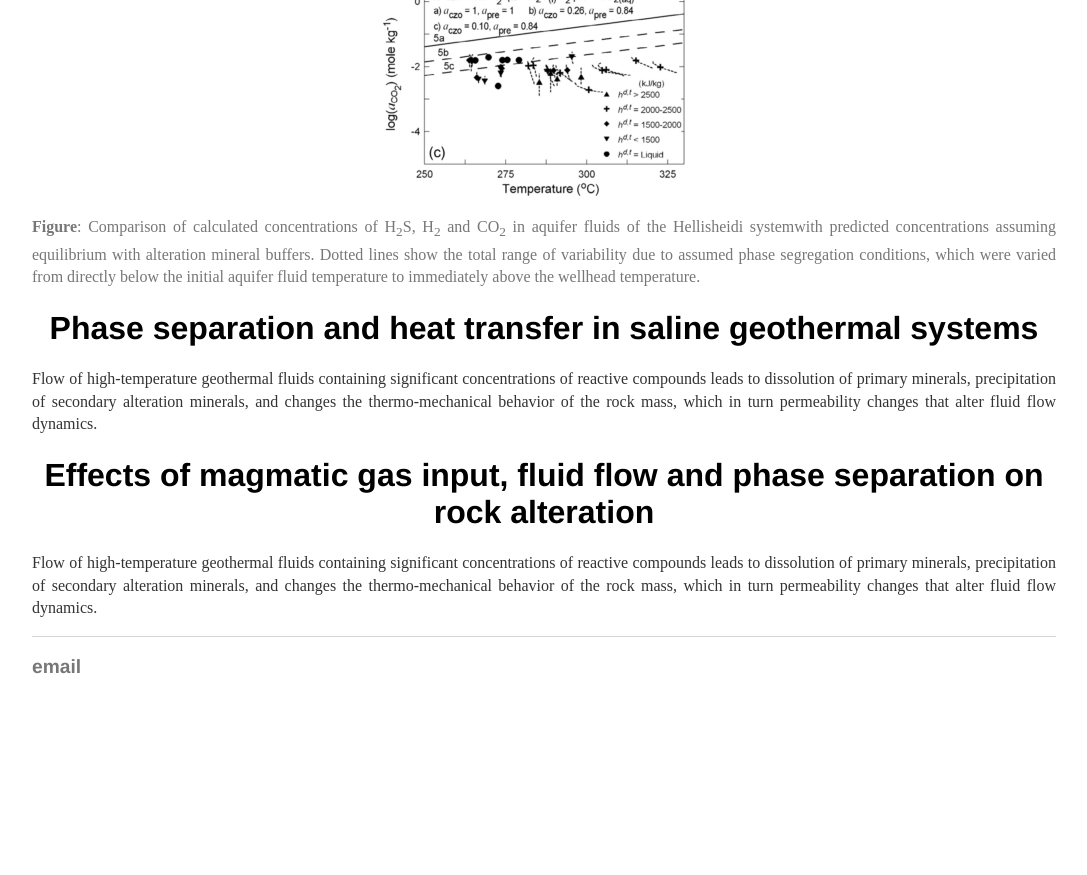
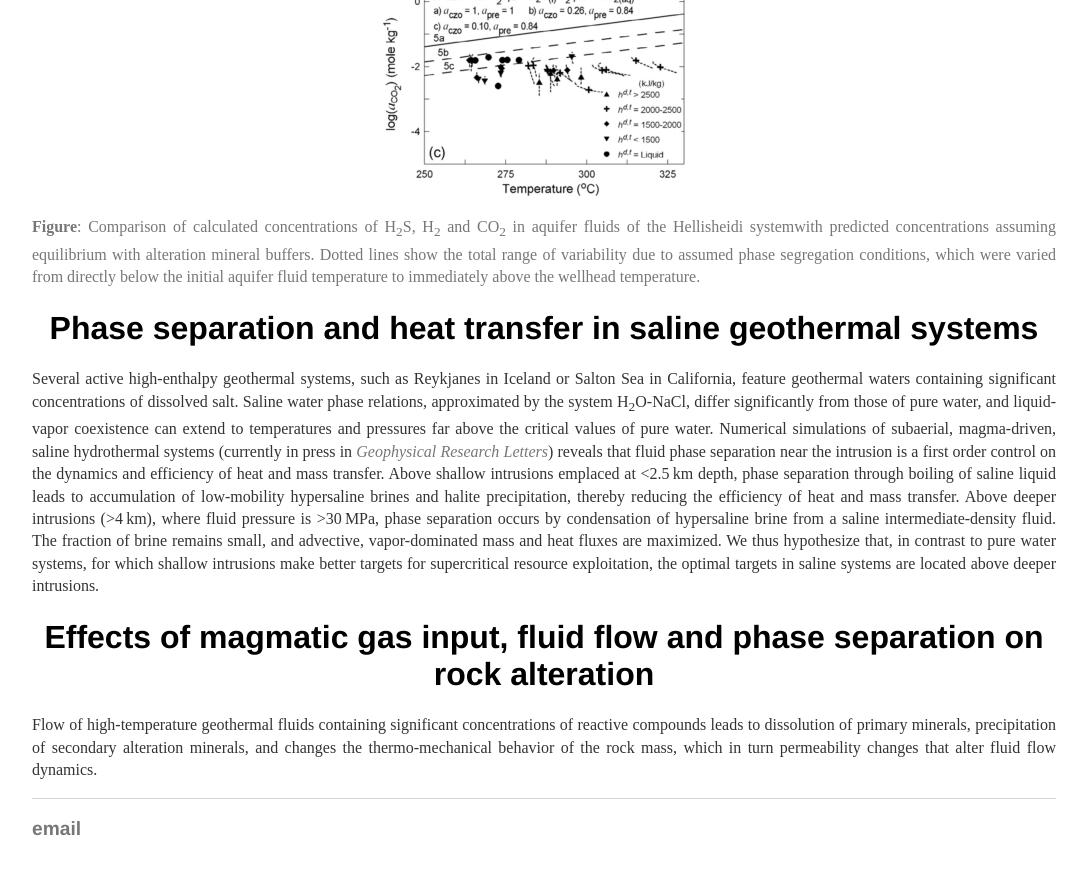
Before and after one commit to two-phaseflow/two-phaseflow.github.io, a Jekyll site: the page built from research/index.html, in a window 1280 px wide and 900 px high, scrolled down 3526 px. Shown: the top 875 px of the window, without its empty margins (96-1183 px from the left). Built offline with Jekyll 4.4.1, drawn with Linux system fonts in a browser that asks for light colours; before the commit the page ends 4264 px from its top, so only the background shows below that.

Commit message:
Update index.html

```diff
--- a/research/index.html
+++ b/research/index.html
@@ -124,9 +124,19 @@ title: Samuel Scott's Research
 		</p>
 
 		<a NAME="item4"></a><h1>Phase separation and heat transfer in saline geothermal systems</h1>
-	<p>Flow of high-temperature geothermal fluids containing significant concentrations of reactive compounds leads to dissolution
-    of primary minerals, precipitation of secondary alteration minerals, and changes the thermo-mechanical behavior of the rock mass,
-		which in turn permeability changes that alter fluid flow dynamics. </p>
+	<p> Several active high-enthalpy geothermal systems, such as Reykjanes in Iceland or
+	Salton Sea in California, feature geothermal waters containing significant concentrations of
+	dissolved salt. Saline water phase relations, approximated by the system H<sub>2</sub>O-NaCl, differ significantly from
+	those of pure water, and liquid-vapor coexistence can extend to temperatures and pressures far above the critical
+	values of pure water. Numerical simulations of subaerial, magma-driven, saline hydrothermal systems
+	(currently in press in <a href="http://onlinelibrary.wiley.com/doi/10.1002/2016GL071891/full"><i>Geophysical Research Letters</i></a>) reveals that fluid phase
+	separation near the intrusion is a first order control on the dynamics and efficiency of heat and mass transfer.
+	Above shallow intrusions emplaced at <2.5 km depth, phase separation through boiling of saline liquid leads to accumulation
+	of low-mobility hypersaline brines and halite precipitation, thereby reducing the efficiency of heat and mass transfer. Above
+	deeper intrusions (>4 km), where fluid pressure is >30 MPa, phase separation occurs by condensation of hypersaline brine from
+	a saline intermediate-density fluid. The fraction of brine remains small, and advective, vapor-dominated mass and heat fluxes
+	are maximized. We thus hypothesize that, in contrast to pure water systems, for which shallow intrusions make better targets
+	for supercritical resource exploitation, the optimal targets in saline systems are located above deeper intrusions. </p>
 
 	<a NAME="item5"></a><h1>Effects of magmatic gas input, fluid flow and phase separation on rock alteration</h1>
 	<p>Flow of high-temperature geothermal fluids containing significant concentrations of reactive compounds leads to dissolution
```
